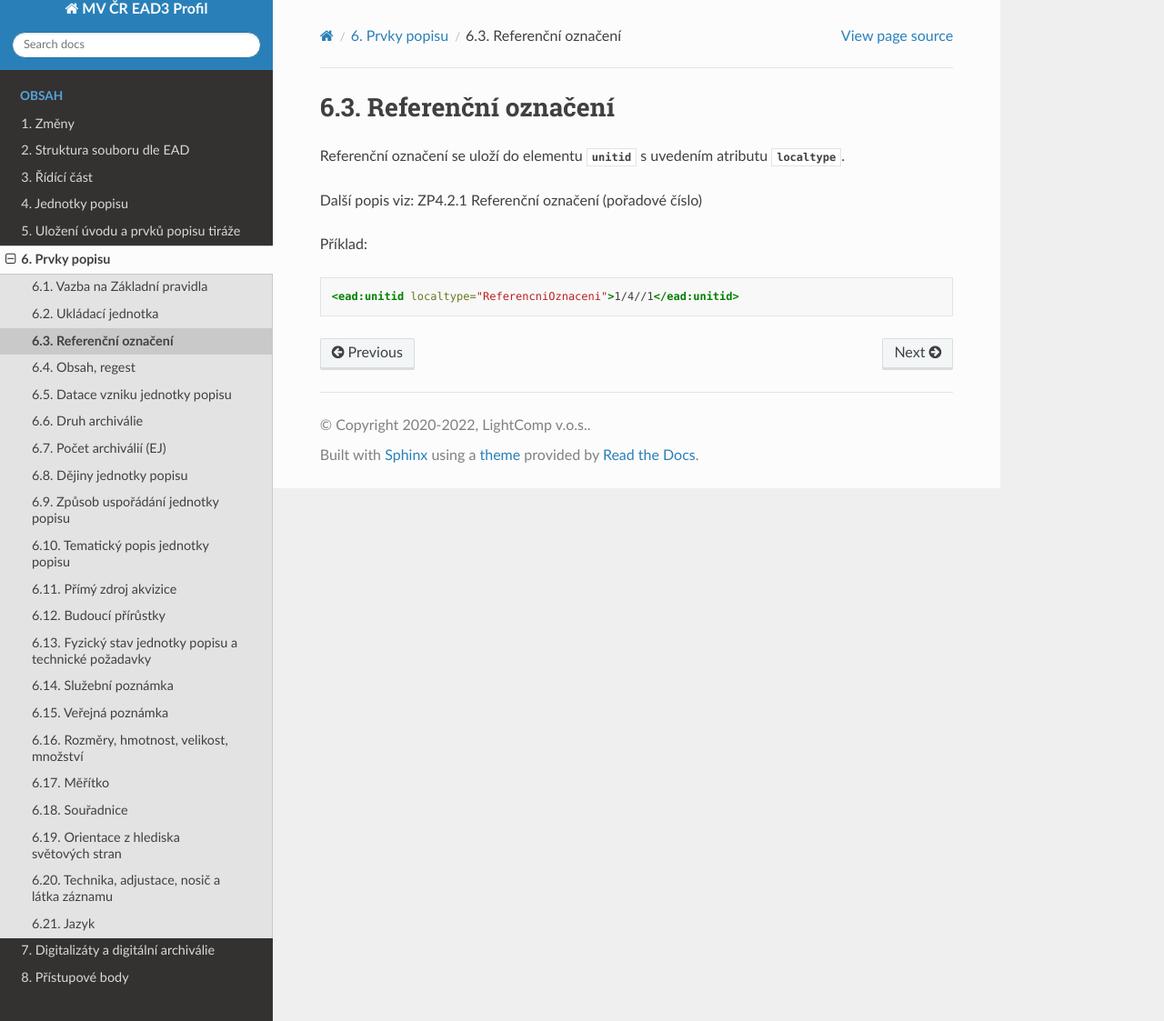
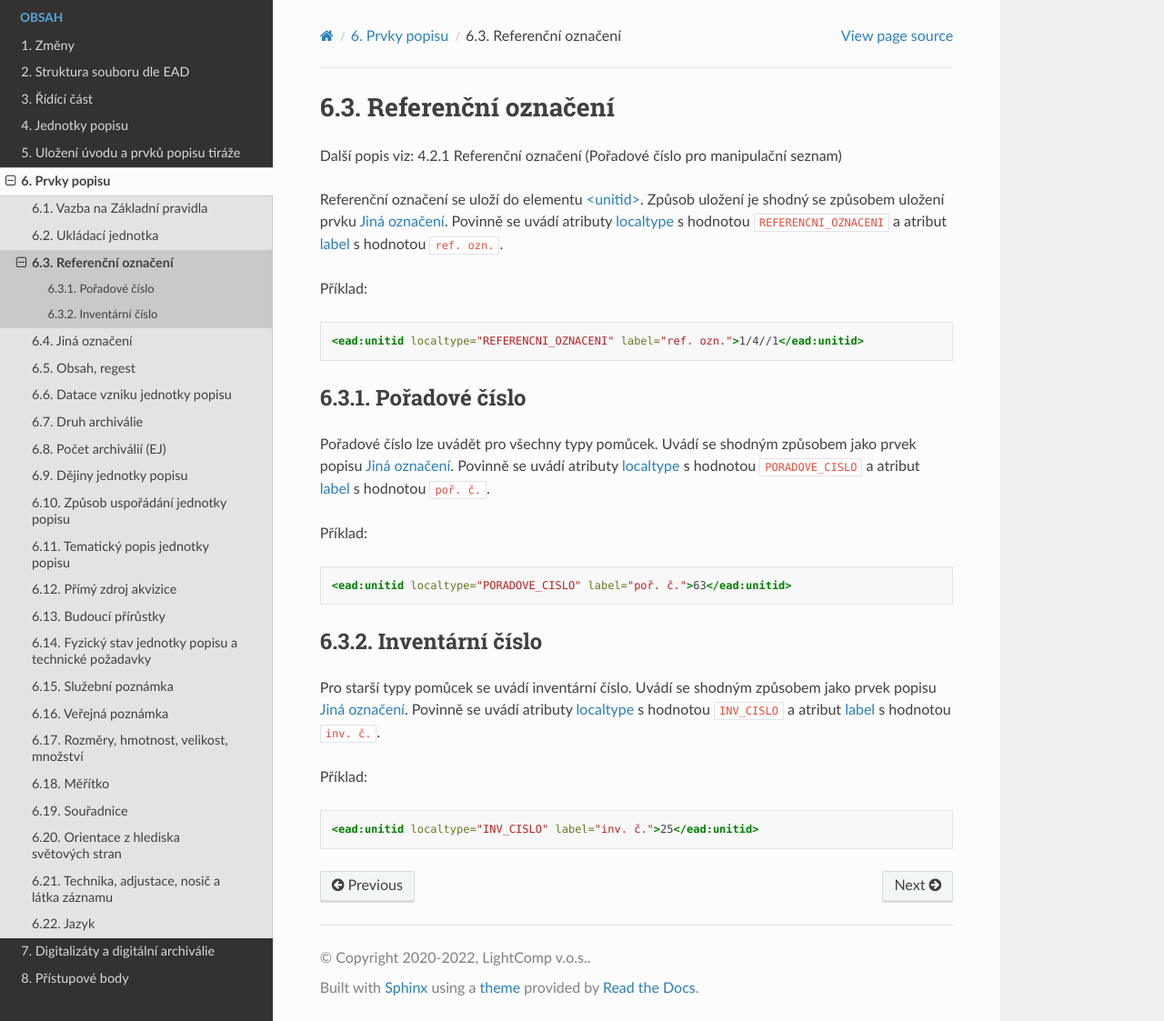
Before and after one commit to elzasw/ead3doc, a Sphinx documentation site: the page built from doc/source/prvky-popisu/ref-ozn.rst, in a window 1280 px wide and 1123 px high. Shown: the whole window at 91% size. Built offline with Sphinx 7.4.7 and the Read the Docs theme 2.0.0, drawn with Linux system fonts in a browser that asks for light colours.

Commit message:
nově: jiná označení, pořadové číslo, přepracování ref. označení

```diff
--- a/doc/source/prvky-popisu.rst
+++ b/doc/source/prvky-popisu.rst
@@ -24,6 +24,7 @@ v části :ref:`ead_item_types_overview`.
   prvky-popisu/prehled.rst
   prvky-popisu/ukl-jednotka.rst
   prvky-popisu/ref-ozn.rst
+  prvky-popisu/jina-ozn.rst
   prvky-popisu/obsah.rst
   prvky-popisu/datace.rst
   prvky-popisu/druh-archivalie.rst
--- a/doc/source/prvky-popisu/prehled.rst
+++ b/doc/source/prvky-popisu/prehled.rst
@@ -17,9 +17,9 @@ Univerzální prvky popisu
    * - Prvek popisu dle Základních pravidel
      - Uložení v EAD
    * - 4.2.1  Referenční označení (Pořadové číslo pro manipulační seznam)
-     - :ref:`ead_item_types_unitid`, TODO: pořadové číslo
+     - :ref:`ead_item_types_unitid`
    * - 4.2.2 Jiná označení
-     -
+     - :ref:`ead_item_types_jinaozn`
    * - 4.2.3 Obsah, regest
      - :ref:`ead_item_types_unittitle`
    * - 4.2.4 Formální název jednotky popisu
--- a/doc/source/prvky-popisu/ref-ozn.rst
+++ b/doc/source/prvky-popisu/ref-ozn.rst
@@ -3,13 +3,54 @@
 Referenční označení
 =======================
 
-Referenční označení se uloží do elementu :token:`unitid`
-s uvedením atributu :token:`localtype`.
+Další popis viz: 4.2.1 Referenční označení (Pořadové číslo pro manipulační seznam)
 
-Další popis viz: ZP4.2.1 Referenční označení (pořadové číslo)
+Referenční označení se uloží do elementu `<unitid> <http://www.loc.gov/ead/EAD3taglib/EAD3.html#elem-unitid>`_.
+Způsob uložení je shodný se způsobem uložení prvku :ref:`ead_item_types_jinaozn`.
+Povinně se uvádí atributy `localtype <https://www.loc.gov/ead/EAD3taglib/EAD3.html#attr-localtype>`_
+s hodnotou ``REFERENCNI_OZNACENI`` a atribut `label <https://www.loc.gov/ead/EAD3taglib/EAD3.html#attr-label>`_
+s hodnotou ``ref. ozn.``.
+
 
 Příklad:
 
 .. code-block:: xml
 
-  <ead:unitid localtype="ReferencniOznaceni">1/4//1</ead:unitid>
+  <ead:unitid localtype="REFERENCNI_OZNACENI" label="ref. ozn.">1/4//1</ead:unitid>
+
+
+.. _ead_item_types_unitid_porc:
+
+Pořadové číslo
+------------------
+
+Pořadové číslo lze uvádět pro všechny typy pomůcek. Uvádí se shodným
+způsobem jako prvek popisu :ref:`ead_item_types_jinaozn`.
+Povinně se uvádí atributy `localtype <https://www.loc.gov/ead/EAD3taglib/EAD3.html#attr-localtype>`_
+s hodnotou ``PORADOVE_CISLO`` a atribut `label <https://www.loc.gov/ead/EAD3taglib/EAD3.html#attr-label>`_
+s hodnotou ``poř. č.``.
+
+Příklad:
+
+.. code-block:: xml
+
+  <ead:unitid localtype="PORADOVE_CISLO" label="poř. č.">63</ead:unitid>
+
+
+.. _ead_item_types_inv_cislo:
+
+Inventární číslo
+----------------------
+
+Pro starší typy pomůcek se uvádí inventární číslo.
+Uvádí se shodným
+způsobem jako prvek popisu :ref:`ead_item_types_jinaozn`.
+Povinně se uvádí atributy `localtype <https://www.loc.gov/ead/EAD3taglib/EAD3.html#attr-localtype>`_
+s hodnotou ``INV_CISLO`` a atribut `label <https://www.loc.gov/ead/EAD3taglib/EAD3.html#attr-label>`_
+s hodnotou ``inv. č.``.
+
+Příklad:
+
+.. code-block:: xml
+
+  <ead:unitid localtype="INV_CISLO" label="inv. č.">25</ead:unitid>
--- a/doc/source/zmeny.rst
+++ b/doc/source/zmeny.rst
@@ -42,3 +42,9 @@ Březen 2022
  * popis původců a entit pomocí EAC-CPF: :ref:`ead_ap_eac_cpf`
  * změna způsobu uložení: :ref:`ead_ap_originator`
  * změna způsobu uložení: :ref:`ead_ap_relation`
+
+
+Duben 2022
+---------------
+ * přidání prvku popisu: :ref:`ead_item_types_jinaozn`
+ * změna způsobu uložení: :ref:`ead_item_types_unitid`
```
Also changed, not shown: doc/source/prvky-popisu/jina-ozn.rst (added, +99 -0 lines).
